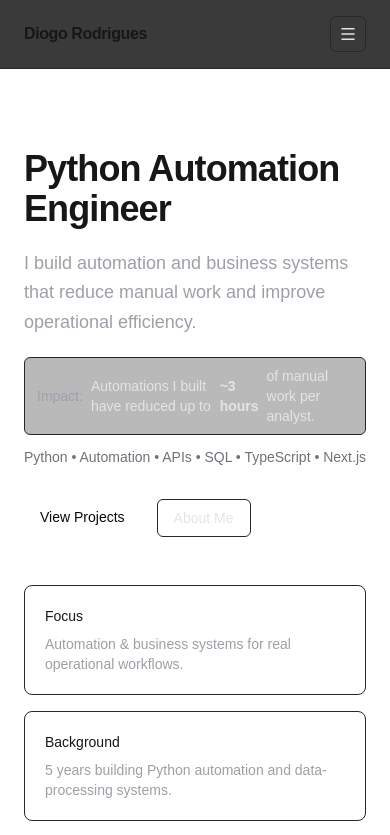
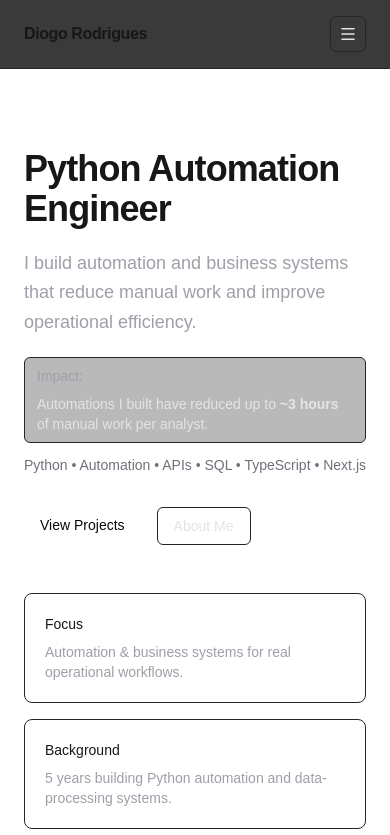
Before and after one commit to diogoheck6/portfolio, a Next.js app: page / in a window 390 px wide. Shown: the top 835 px of the page. Built offline with nearby package versions, Linux system fonts and the light colour scheme.

Commit message:
fix: improve impact section responsive layout with flexible wrapping and content-fit width

```diff
--- a/src/app/page.tsx
+++ b/src/app/page.tsx
@@ -14,11 +14,13 @@ export default function Home() {
           improve operational efficiency.
         </p>
 
-        <p className="mt-5 inline-flex items-center gap-2 rounded-md border border-zinc-800 bg-zinc-900/30 px-3 py-2 text-sm text-zinc-200">
+        <p className="mt-5 flex flex-wrap items-center gap-2 rounded-md border border-zinc-800 bg-zinc-900/30 px-3 py-2 text-sm text-zinc-200 w-fit">
           <span className="text-zinc-400">Impact:</span>
-          Automations I built have reduced up to{" "}
-          <span className="font-semibold">~3 hours</span> of manual work per
-          analyst.
+          <span>
+            Automations I built have reduced up to{" "}
+            <span className="font-semibold">~3 hours</span> of manual work per
+            analyst.
+          </span>
         </p>
 
         <p className="mt-3 text-zinc-500 text-sm">
```
